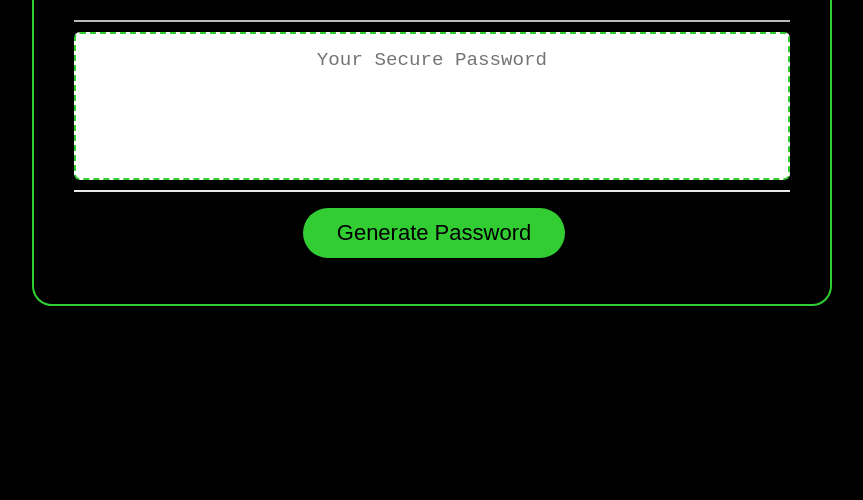
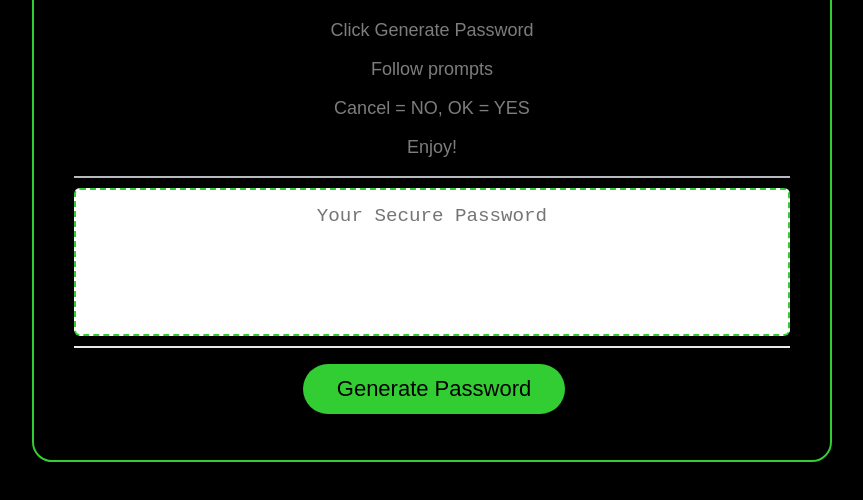
Before and after one commit to KrookedKickflip/Generate.this, a plain HTML site: page index.html in a window 1280 px wide. Shown: the part 218-718 px from the top of the page, without its empty margins (208-1071 px from the left). Drawn offline with Linux system fonts and the light colour scheme.

Commit message:
better instruction

```diff
--- a/index.html
+++ b/index.html
@@ -15,6 +15,10 @@
       <div class="card">
         <div class="card-header">
           <h2>Generate a Password</h2>
+          <p>Click Generate Password</p>
+          <p>Follow prompts</p>
+          <p>Cancel = NO, OK = YES</p>
+          <p>Enjoy!</p>
         </div>
         <div class="card-body">
           <textarea
```
